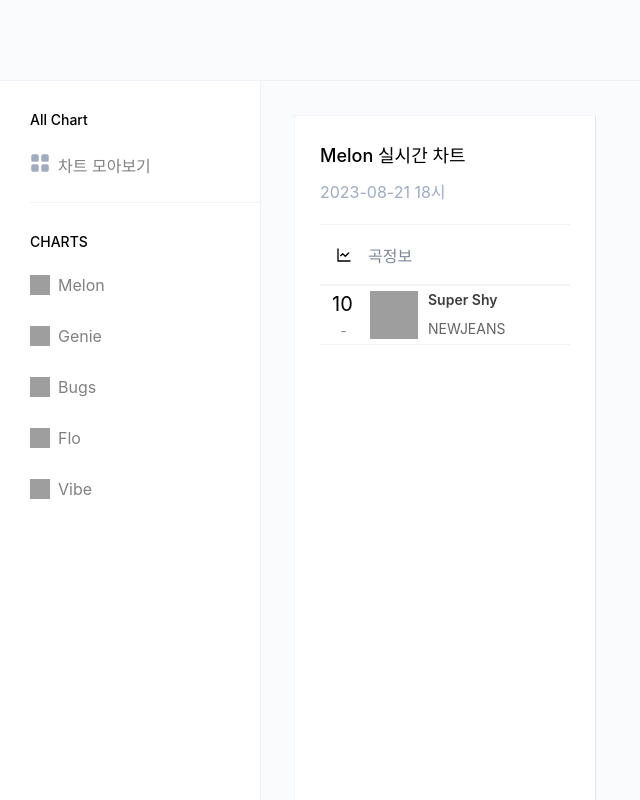
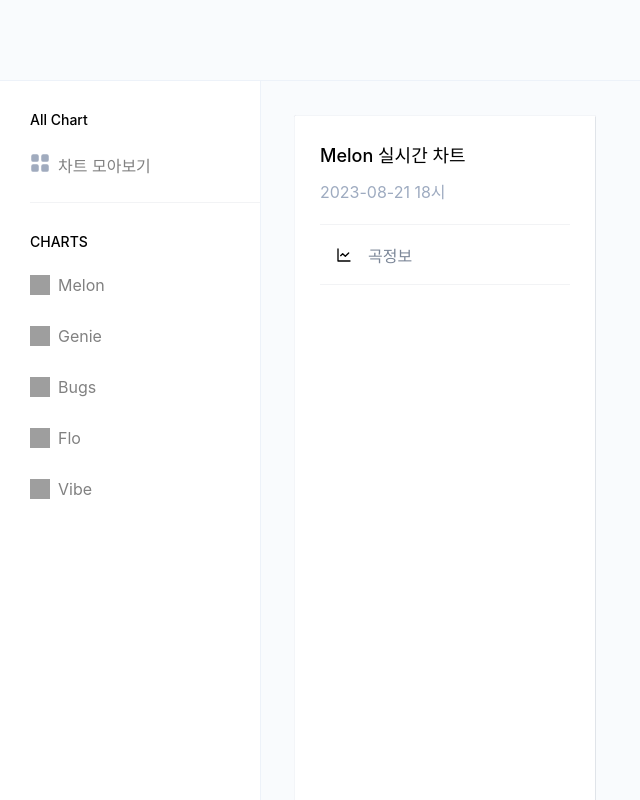
Before and after one commit to limdumb/Whail-Chart-Client, a React (Create React App) app: page / in a window 1280 px wide. Shown: the top 800 px of the page, without its empty margins (0-640 px from the left). Built offline with nearby package versions, Linux system fonts and the light colour scheme; grey boxes are pictures that could not be loaded.

Commit message:
[MISC] UI Test Code 삭제

```diff
--- a/src/Common/ChartCard/ChartCard.tsx
+++ b/src/Common/ChartCard/ChartCard.tsx
@@ -73,15 +73,6 @@
       </div>
       <ContoureLine color={"rgb(124, 135, 152)"} thickness={1} opacity={0.1} />
       <div>
-        <RankCard
-          rank={10}
-          image={
-            "https://i.namu.wiki/i/MtcAn7yyzd-InAcywYTcAIW-ey2OhRpfYVxSi1xFyxm6LE2OYK5GE0b98kG_86yldmlQrlWGPUfzdBid-HDyZw.webp"
-          }
-          song={"Super Shy"}
-          artist={"NEWJEANS"}
-          previous={10}
-        />
       </div>
     </ChartCardWrapper>
   );
```
